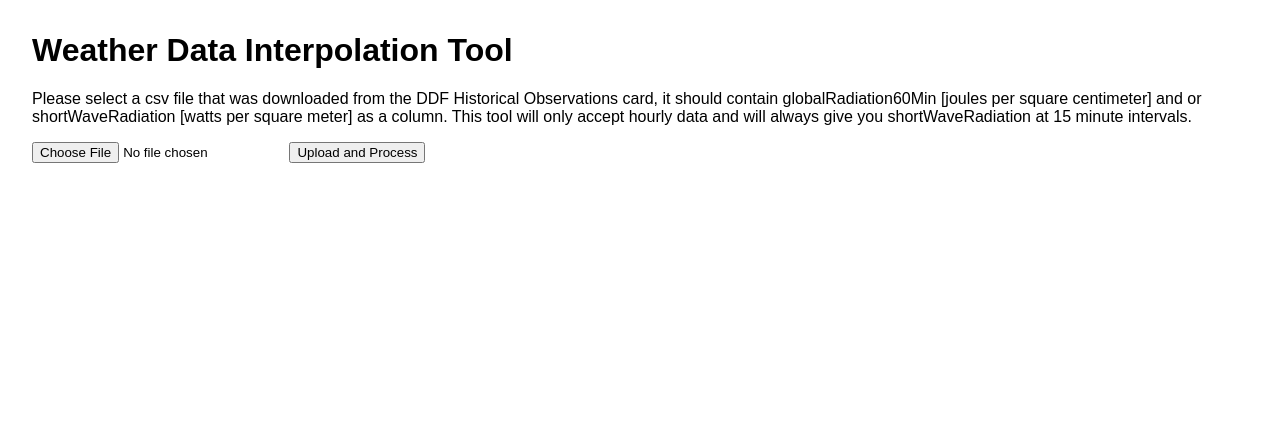
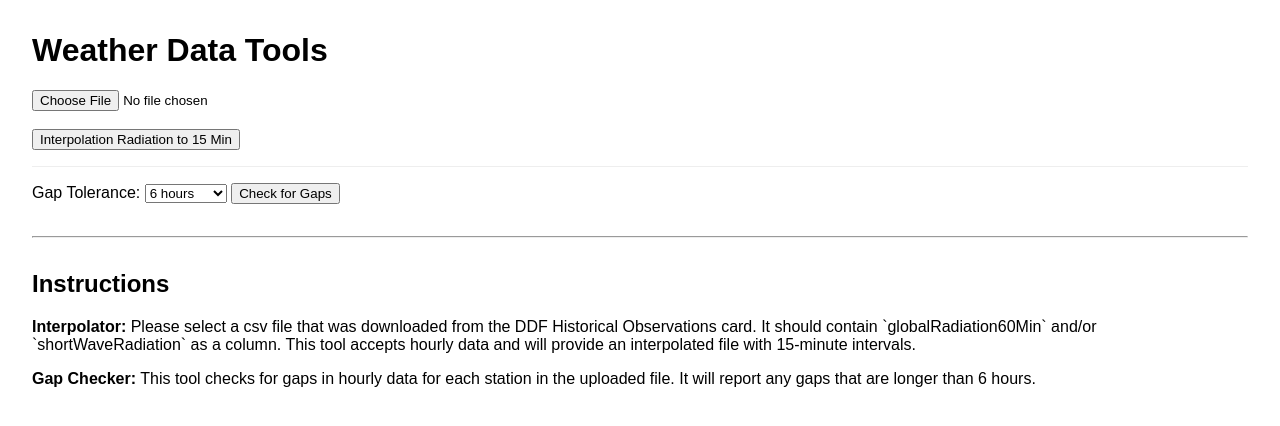
Before and after one commit to leon44/weather-interpolator, a Flask app: page / in a window 1280 px wide. Shown: the top 426 px of the page. Run offline with Flask 3, Linux system fonts and the light colour scheme.

Commit message:
Feat: Add gap checker tool with configurable tolerance

```diff
--- a/app.py
+++ b/app.py
@@ -4,6 +4,77 @@ import io
 import os
 
 app = Flask(__name__)
+
+def process_interpolation(df):
+    # Check for input format and rename columns
+    if 'shortWaveRadiation [watts per square meter]' in df.columns:
+        df.rename(columns={
+            'date [UTC]': 'date_utc',
+            'stationCode': 'stationCode',
+            'name': 'name',
+            'shortWaveRadiation [watts per square meter]': 'shortWaveRadiation'
+        }, inplace=True)
+    elif 'globalRadiation60Min [joules per square centimeter]' in df.columns:
+        df.rename(columns={
+            'date [UTC]': 'date_utc',
+            'stationCode': 'stationCode',
+            'name': 'name',
+            'globalRadiation60Min [joules per square centimeter]': 'shortWaveRadiation'
+        }, inplace=True)
+        # Convert from J/cm^2 (sum over hour) to W/m^2 (average)
+        df['shortWaveRadiation'] = (df['shortWaveRadiation'] * 10000) / 3600
+    else:
+        raise ValueError('CSV must contain a radiation column.')
+
+    # Convert date column to datetime objects
+    df['date_utc'] = pd.to_datetime(df['date_utc'])
+
+    processed_stations = []
+    # Group by station and process each one individually
+    for station_code, station_df in df.groupby('stationCode'):
+        station_data = station_df.copy()
+        station_data.set_index('date_utc', inplace=True)
+        resampled_data = station_data[['shortWaveRadiation']].resample('15T').interpolate(method='linear')
+        resampled_data['shortWaveRadiation'] = resampled_data['shortWaveRadiation'].round(1)
+        resampled_data['stationCode'] = station_code
+        resampled_data['name'] = station_data['name'].iloc[0]
+        resampled_data.ffill(inplace=True)
+        processed_stations.append(resampled_data)
+
+    df_resampled = pd.concat(processed_stations)
+    df_resampled.rename(columns={'shortWaveRadiation': 'shortWaveRadiation [watts per square meter]'}, inplace=True)
+    df_resampled = df_resampled[['stationCode', 'name', 'shortWaveRadiation [watts per square meter]']]
+    df_resampled.reset_index(inplace=True)
+    df_resampled.rename(columns={'date_utc': 'date [UTC]'}, inplace=True)
+
+    output = io.StringIO()
+    df_resampled.to_csv(output, index=False, date_format='%Y-%m-%dT%H:%M:%SZ')
+    output.seek(0)
+
+    response = make_response(output.getvalue())
+    response.headers['Content-Disposition'] = 'attachment; filename=interpolated_weather_data.csv'
+    response.headers['Content-type'] = 'text/csv'
+    return response
+
+def check_gaps(df, tolerance=6):
+    df.rename(columns={'date [UTC]': 'date_utc', 'stationCode': 'stationCode'}, inplace=True, errors='ignore')
+    df['date_utc'] = pd.to_datetime(df['date_utc'])
+    gap_results = []
+
+    for station_code, station_df in df.groupby('stationCode'):
+        station_df = station_df.sort_values('date_utc')
+        time_diffs = station_df['date_utc'].diff().dt.total_seconds() / 3600
+        gaps = time_diffs[time_diffs > tolerance]
+
+        if not gaps.empty:
+            for index, gap_hours in gaps.items():
+                gap_start_time = station_df['date_utc'].iloc[index - 1]
+                gap_end_time = station_df['date_utc'].iloc[index]
+                gap_results.append(f"Station {station_code} has a gap of {gap_hours:.1f} hours between {gap_start_time.strftime('%Y-%m-%d %H:%M')} and {gap_end_time.strftime('%Y-%m-%d %H:%M')}.")
+        else:
+            gap_results.append(f"Station {station_code} has no significant gaps.")
+
+    return render_template('index.html', gap_results=gap_results)
 
 @app.route('/', methods=['GET', 'POST'])
 def index():
@@ -18,78 +89,17 @@ def index():
 
         if file and file.filename.endswith('.csv'):
             try:
-                # Use a stream to read the uploaded file to avoid saving it to disk
                 stream = io.StringIO(file.stream.read().decode("UTF8"), newline=None)
                 df = pd.read_csv(stream)
+                tool = request.form.get('tool')
 
-                # Check for input format and rename columns
-                if 'shortWaveRadiation [watts per square meter]' in df.columns:
-                    df.rename(columns={
-                        'date [UTC]': 'date_utc',
-                        'stationCode': 'stationCode',
-                        'name': 'name',
-                        'shortWaveRadiation [watts per square meter]': 'shortWaveRadiation'
-                    }, inplace=True)
-                elif 'globalRadiation60Min [joules per square centimeter]' in df.columns:
-                    df.rename(columns={
-                        'date [UTC]': 'date_utc',
-                        'stationCode': 'stationCode',
-                        'name': 'name',
-                        'globalRadiation60Min [joules per square centimeter]': 'shortWaveRadiation'
-                    }, inplace=True)
-                    # Convert from J/cm^2 (sum over hour) to W/m^2 (average)
-                    # 1 J/cm^2 = 10000 J/m^2. 1 hour = 3600 seconds. W = J/s.
-                    df['shortWaveRadiation'] = (df['shortWaveRadiation'] * 10000) / 3600
+                if tool == 'interpolator':
+                    return process_interpolation(df)
+                elif tool == 'gap_checker':
+                    tolerance = int(request.form.get('gap_tolerance', 6))
+                    return check_gaps(df, tolerance=tolerance)
                 else:
-                    return render_template('index.html', error='CSV must contain a radiation column.')
-
-                # Convert date column to datetime objects
-                df['date_utc'] = pd.to_datetime(df['date_utc'])
-
-                processed_stations = []
-                # Group by station and process each one individually
-                for station_code, station_df in df.groupby('stationCode'):
-                    # Create a copy to avoid SettingWithCopyWarning
-                    station_data = station_df.copy()
-                    station_data.set_index('date_utc', inplace=True)
-
-                    # Resample and interpolate
-                    resampled_data = station_data[['shortWaveRadiation']].resample('15T').interpolate(method='linear')
-
-                    # Round the values
-                    resampled_data['shortWaveRadiation'] = resampled_data['shortWaveRadiation'].round(1)
-
-                    # Forward-fill station-specific information
-                    resampled_data['stationCode'] = station_code
-                    resampled_data['name'] = station_data['name'].iloc[0]
-                    resampled_data.ffill(inplace=True)
-
-                    processed_stations.append(resampled_data)
-
-                # Combine all processed stations into a single DataFrame
-                df_resampled = pd.concat(processed_stations)
-
-                # Rename the column back to the original name
-                df_resampled.rename(columns={'shortWaveRadiation': 'shortWaveRadiation [watts per square meter]'}, inplace=True)
-
-                # Reorder columns to match the input format
-                df_resampled = df_resampled[['stationCode', 'name', 'shortWaveRadiation [watts per square meter]']]
-
-                # Reset index to make 'date_utc' a column again
-                df_resampled.reset_index(inplace=True)
-                df_resampled.rename(columns={'date_utc': 'date [UTC]'}, inplace=True)
-
-                # Create a string buffer to hold the CSV data
-                output = io.StringIO()
-                df_resampled.to_csv(output, index=False, date_format='%Y-%m-%dT%H:%M:%SZ')
-                output.seek(0)
-
-                # Create a response to send the file to the user
-                response = make_response(output.getvalue())
-                response.headers['Content-Disposition'] = 'attachment; filename=interpolated_weather_data.csv'
-                response.headers['Content-type'] = 'text/csv'
-
-                return response
+                    return render_template('index.html', error='Invalid tool selected.')
 
             except Exception as e:
                 return render_template('index.html', error=f'Error processing file: {e}')
--- a/templates/index.html
+++ b/templates/index.html
@@ -10,14 +10,43 @@
     </style>
 </head>
 <body>
-    <h1>Weather Data Interpolation Tool</h1>
-    <p>Please select a csv file that was downloaded from the DDF Historical Observations card, it should contain globalRadiation60Min [joules per square centimeter] and or shortWaveRadiation [watts per square meter] as a column. This tool will only accept hourly data and will always give you shortWaveRadiation at 15 minute intervals.</p>
+    <h1>Weather Data Tools</h1>
+
     <form method="post" enctype="multipart/form-data">
-        <input type="file" name="file" accept=".csv">
-        <input type="submit" value="Upload and Process">
+        <input type="file" name="file" accept=".csv" required>
+        <br><br>
+        <button type="submit" name="tool" value="interpolator">Interpolation Radiation to 15 Min</button>
+        <hr style="margin: 1em 0; border: none; border-top: 1px solid #eee;">
+        <label for="gap_tolerance">Gap Tolerance:</label>
+        <select name="gap_tolerance" id="gap_tolerance">
+            <option value="1">1 hour</option>
+            <option value="3">3 hours</option>
+            <option value="6" selected>6 hours</option>
+            <option value="12">12 hours</option>
+            <option value="24">24 hours</option>
+            <option value="72">72 hours</option>
+            <option value="240">240 hours</option>
+        </select>
+        <button type="submit" name="tool" value="gap_checker">Check for Gaps</button>
     </form>
+
+    <hr style="margin: 2em 0;">
+
+    <h2>Instructions</h2>
+    <p><b>Interpolator:</b> Please select a csv file that was downloaded from the DDF Historical Observations card. It should contain `globalRadiation60Min` and/or `shortWaveRadiation` as a column. This tool accepts hourly data and will provide an interpolated file with 15-minute intervals.</p>
+    <p><b>Gap Checker:</b> This tool checks for gaps in hourly data for each station in the uploaded file. It will report any gaps that are longer than 6 hours.</p>
+
     {% if error %}
         <p class="error">{{ error }}</p>
     {% endif %}
+
+    {% if gap_results %}
+        <h3>Gap Check Results:</h3>
+        <ul>
+            {% for result in gap_results %}
+                <li>{{ result }}</li>
+            {% endfor %}
+        </ul>
+    {% endif %}
 </body>
 </html>
```
